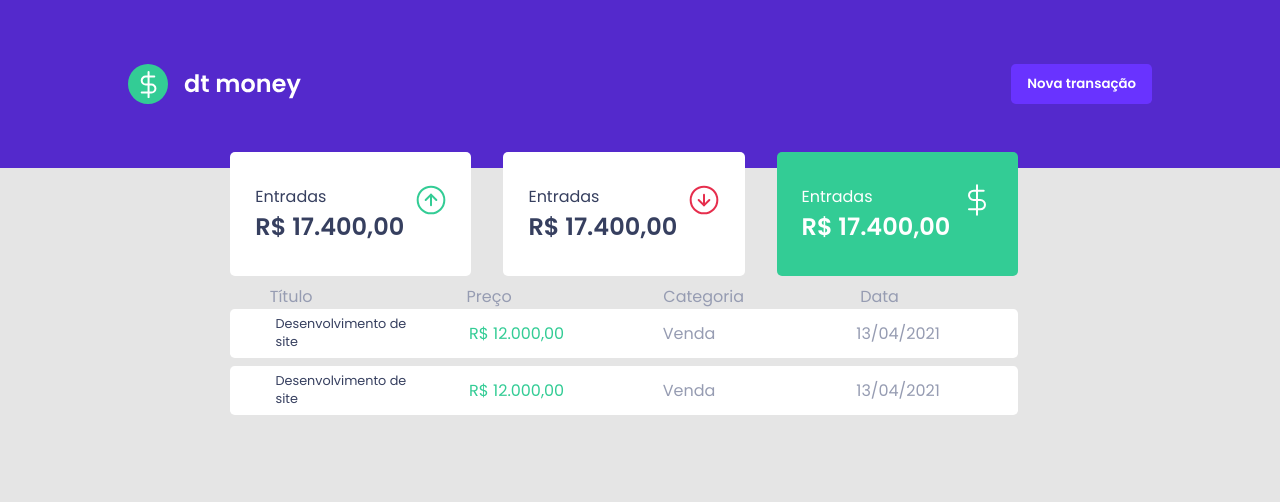
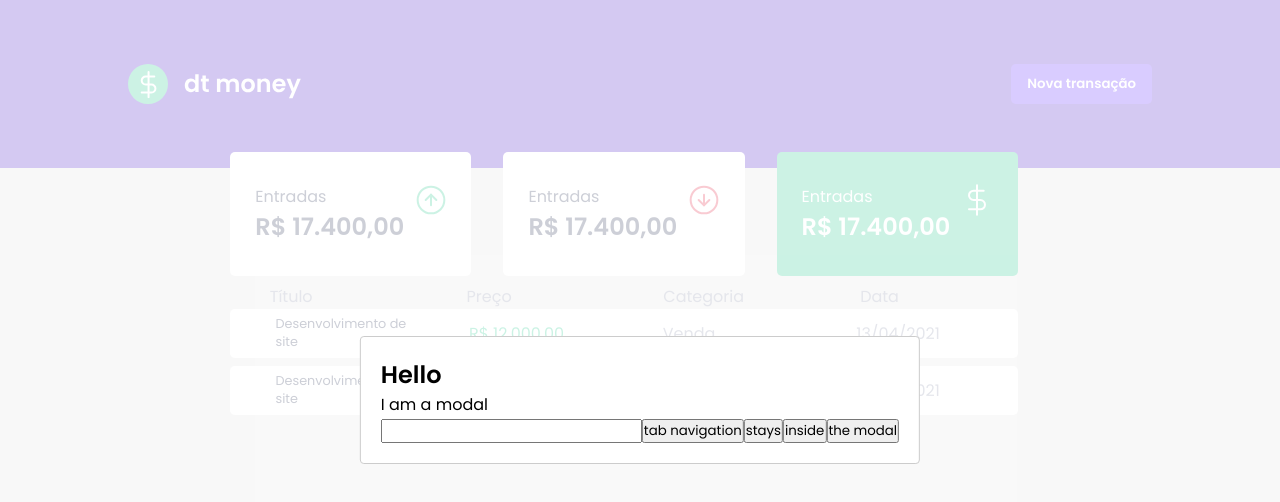
Before and after one commit to kleberMRocha/Dt-money, a React (Create React App) app: page / in a window 1280 px wide. Both pictures are taken after a click on the button "Nova transação". Shown: the top 502 px of the page. Built offline with nearby package versions, Linux system fonts and the light colour scheme.

Commit message:
Adicionando modal

```diff
--- a/package.json
+++ b/package.json
@@ -3,8 +3,10 @@
   "version": "0.1.0",
   "private": true,
   "dependencies": {
+    "@types/react-modal": "^3.12.1",
     "react": "^17.0.2",
     "react-dom": "^17.0.2",
+    "react-modal": "^3.14.3",
     "react-scripts": "4.0.3",
     "styled-components": "^5.3.0",
     "web-vitals": "^1.0.1"
--- a/src/components/Header/index.tsx
+++ b/src/components/Header/index.tsx
@@ -2,12 +2,17 @@ import React from 'react';
 import dtlogo from '../../assets/assets/logo.svg';
 import { HeaderDt } from './style';
 
-export const Header: React.FC = () => {
+interface IHeader{
+  handleOpenModal: (value:boolean) => void;
+}
+
+
+export const Header: React.FC<IHeader> = ({handleOpenModal}) => {
   return (
     <HeaderDt>
       <header>
         <img src={dtlogo} alt="Logo DTmoney" />
-        <button>Nova transação</button>
+        <button onClick={() => handleOpenModal(true)}>Nova transação</button>
       </header>
     </HeaderDt>
   );
--- a/src/components/Table/style.ts
+++ b/src/components/Table/style.ts
@@ -3,6 +3,7 @@ import styled from 'styled-components';
 export const Container = styled.div`
 width: 97.5%;
 padding: 0 18%;
+height: 100%;
 margin-top: .5rem;
 .table-head{
     color: var(--text);
@@ -19,6 +20,7 @@ margin-top: .5rem;
     align-items: center;
     justify-content: center;
     width: 100%;
+    height: 100%;
     background: #FFFFFF;
     border-radius: .3rem;
     padding: .4rem;
@@ -42,4 +44,12 @@ margin-top: .5rem;
 
 }
 
+@media(max-width:800px){
+    width: 100%;
+    padding:0 10%;
+    font-size: 10px;
+    justify-content: center;
+
+}
+
 `;
--- /dev/null
+++ b/src/components/modal/index.tsx
@@ -0,0 +1,31 @@
+import React, { useState } from 'react';
+import Modal from 'react-modal';
+import {customStyles} from './style';
+
+interface IModal{
+    isOpen: boolean;
+    handleOpenModal: (value:boolean) => void
+}
+
+export const ModalTdMoney:React.FC<IModal> = ({isOpen, handleOpenModal}) => {
+
+
+    return (
+        <Modal
+        style={customStyles}
+          isOpen={isOpen}
+          onRequestClose={() => handleOpenModal(false)}
+          contentLabel="Example Modal"
+        >
+          <h2>Hello</h2>
+          <div>I am a modal</div>
+          <form>
+            <input />
+            <button>tab navigation</button>
+            <button>stays</button>
+            <button>inside</button>
+            <button>the modal</button>
+          </form>
+        </Modal>);
+
+};
--- /dev/null
+++ b/src/components/modal/style.ts
@@ -0,0 +1,10 @@
+export const customStyles = {
+    content: {
+      top: '50%',
+      left: '50%',
+      right: 'auto',
+      bottom: 'auto',
+      marginRight: '-50%',
+      transform: 'translate(-50%, -50%)',
+    },
+};
--- a/src/pages/Dashboard.tsx
+++ b/src/pages/Dashboard.tsx
@@ -1,8 +1,9 @@
-import React from 'react';
+import React, { useState } from 'react';
 import { Header } from '../components/Header';
 import { Card } from '../components/Cards';
 import styled from 'styled-components';
 import { Table } from '../components/Table';
+import {ModalTdMoney} from '../components/modal/index';
 
 const Contanainer = styled.main`
 display: flex;
@@ -32,9 +33,12 @@ height: 100%;
 
 
 export const Dashboard: React.FC = () => {
+  const [openModal, setOpenModal] = useState(false);
+
   return (
     <>
-      <Header />
+      <Header handleOpenModal={setOpenModal} />
+      <ModalTdMoney isOpen={openModal} handleOpenModal={setOpenModal} />
       <Contanainer>
         <Card type="income"/>
         <Card type="outcome"/>
```
Also changed, not shown: 1 other file (tests, documents, lock files or other folders).
